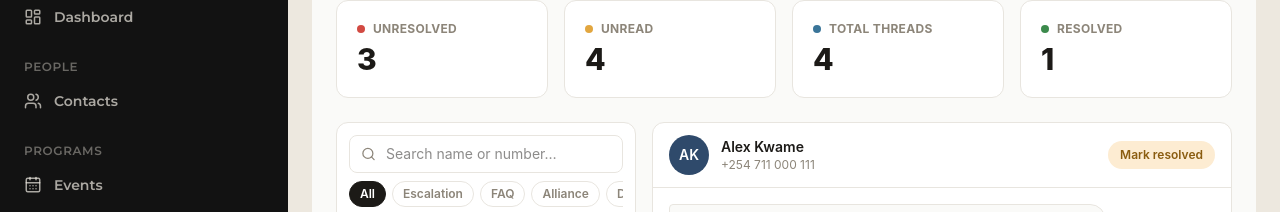
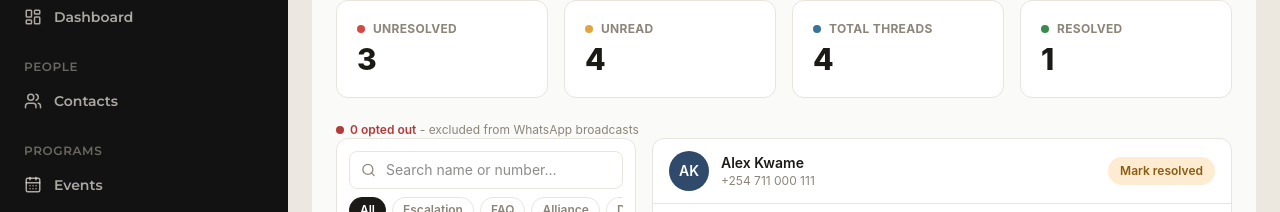
Before and after one commit to Jkosencha/Anika-Initiative, a React (Vite) app: page /admin/whatsapp/inbox in a window 1280 px wide. Shown: the part 209-421 px from the top of the page. Built offline with nearby package versions, Linux system fonts and the light colour scheme; no server answers.

Commit message:
Feat: WhatsApp Construction

```diff
--- a/src/admin/pages/WhatsAppAssistant.jsx
+++ b/src/admin/pages/WhatsAppAssistant.jsx
@@ -71,13 +71,13 @@ export default function WhatsAppAssistant() {
   const [draft, setDraft] = useState("");
   const [stats, setStats] = useState({ threads: 0, optedOut: 0, escalated: 0, unread: 0 });
 
-  function rebuildChatFromContact(contact) {
+  function rebuildChatFromContact(contact, greeting) {
     if (!contact) return;
     const msgs = (contact.messages || []).map((m) => ({
       from: m.from === "me" ? "bot" : "user",
       text: m.text,
     }));
-    setChat([{ from: "bot", text: contact.greeting || settings.greeting }, ...msgs]);
+    setChat([{ from: "bot", text: greeting || settings.greeting }, ...msgs]);
   }
 
   function refreshStats() {
@@ -105,6 +105,7 @@ export default function WhatsAppAssistant() {
       }
     });
     refreshStats();
+    // eslint-disable-next-line react-hooks/exhaustive-deps
   }, []);
 
   function replyFor(input) {
--- a/src/admin/pages/WhatsAppBroadcast.jsx
+++ b/src/admin/pages/WhatsAppBroadcast.jsx
@@ -1,6 +1,6 @@
 import { useEffect, useMemo, useState } from "react";
 import { Send, Check, Clock, Users, Zap } from "lucide-react";
-import { fetchWhatsAppBroadcasts, addWhatsAppBroadcast } from "../../lib/api";
+import { fetchWhatsAppBroadcasts, addWhatsAppBroadcast, fetchWhatsAppStats } from "../../lib/api";
 import { useAdminColors } from "../theme";
 
 
@@ -32,6 +32,15 @@ function StatCard({ label, value, sub, bg, textColor = "#fff" }) {
   );
 }
 
+// Audiences whose recipient counts reduce as contacts opt out.
+function adjustForOptOuts(audienceSize, optedOut) {
+  const reducible = ["All opted-in", "All contacts"];
+  if (reducible.includes(audienceSize.audience)) {
+    return Math.max(0, audienceSize.value - optedOut);
+  }
+  return audienceSize.value;
+}
+
 export default function WhatsAppBroadcast() {
   const COLORS = useAdminColors();
 
@@ -41,17 +50,19 @@ export default function WhatsAppBroadcast() {
   const [when, setWhen] = useState("now");
   const [scheduleDate, setScheduleDate] = useState("");
   const [sending, setSending] = useState(false);
+  const [waStats, setWaStats] = useState({ threads: 0, optedOut: 0, escalated: 0, unread: 0 });
 
   useEffect(() => {
     fetchWhatsAppBroadcasts().then(({ rows }) => {
       if (rows && rows.length) setHistory(rows);
     });
+    fetchWhatsAppStats().then(setWaStats);
   }, []);
 
   const MAX_CHARS = 1024;
 
   const contactBase = 1284;
-  const audienceSize = useMemo(() => {
+  const effectiveAudience = useMemo(() => {
     if (audience === "All opted-in") return Math.round(contactBase * 0.62);
     if (audience === "All contacts") return contactBase;
     if (audience === "Opted-in registrants") return 321;
@@ -59,6 +70,8 @@ export default function WhatsAppBroadcast() {
     if (audience === "Nairobi artists") return 402;
     return 150;
   }, [audience]);
+
+  const audienceSize = adjustForOptOuts({ audience, value: effectiveAudience }, waStats.optedOut);
 
   const stats = useMemo(() => {
     const totalSent = history.reduce((s, h) => s + h.recipients, 0);
@@ -127,6 +140,9 @@ export default function WhatsAppBroadcast() {
             </div>
             <div className="mt-2 flex items-center gap-1.5 text-xs" style={{ color: COLORS.muted }}>
               <Users size={14} /> {audienceSize.toLocaleString()} people will receive this message
+              {waStats.optedOut > 0 && (
+                <span style={{ color: "#b23b3b" }}>({waStats.optedOut} opted out excluded)</span>
+              )}
             </div>
           </div>
 
--- a/src/admin/pages/WhatsAppInbox.jsx
+++ b/src/admin/pages/WhatsAppInbox.jsx
@@ -83,6 +83,7 @@ export default function WhatsAppInbox() {
 
   const unreadTotal = conversations.reduce((s, c) => s + c.unread, 0);
   const openCount = conversations.filter((c) => !c.resolved).length;
+  const optedOutCount = conversations.filter((c) => c.optedOut).length;
 
   const filtered = useMemo(() => {
     let result = conversations;
@@ -157,6 +158,12 @@ export default function WhatsAppInbox() {
         <StatBox colors={COLORS} label="UNREAD" value={unreadTotal} dotColor="#e2a63f" />
         <StatBox colors={COLORS} label="TOTAL THREADS" value={conversations.length} dotColor={COLORS.blue} />
         <StatBox colors={COLORS} label="RESOLVED" value={conversations.filter((c) => c.resolved).length} dotColor="#3c8a4c" />
+      </div>
+      <div className="mt-3 text-xs" style={{ color: COLORS.muted }}>
+        <span className="inline-flex items-center gap-1.5 font-semibold" style={{ color: "#b23b3b" }}>
+          <span className="w-2 h-2 rounded-full" style={{ background: "#b23b3b" }} /> {optedOutCount} opted out
+        </span>{" "}
+        - excluded from WhatsApp broadcasts
       </div>
 
       <div className="grid grid-cols-1 lg:grid-cols-[minmax(300px,0.8fr)_1.6fr] gap-4" style={{ minHeight: "60vh" }}>
```
